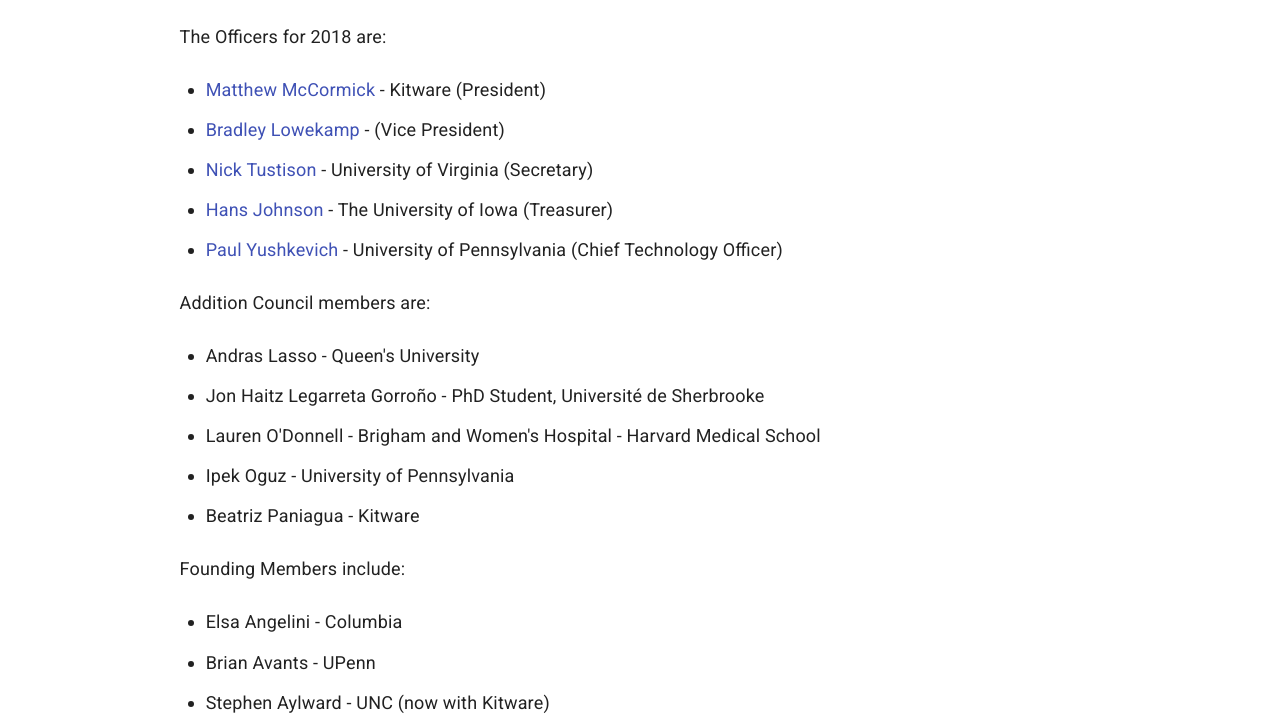
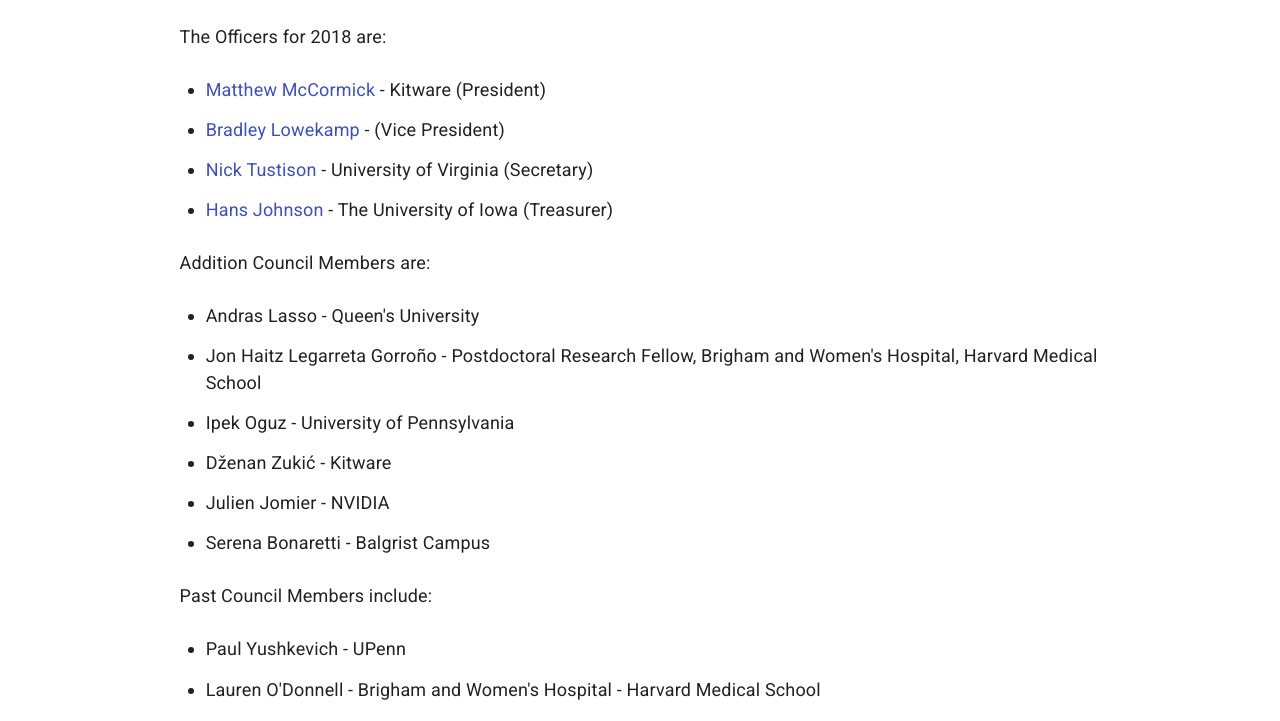
Before and after one commit to InsightSoftwareConsortium/insightsoftwareconsortium.org, a Gatsby site: page /council in a window 1280 px wide. Shown: the part 217-938 px from the top of the page. Built offline with nearby package versions, Linux system fonts and the light colour scheme; Gatsby itself is replaced by a stand-in of ours.

Commit message:
DOC: Add new and retired Council members

```diff
--- a/src/pages/council.js
+++ b/src/pages/council.js
@@ -41,30 +41,24 @@
             <MuiLink href="mailto:hans-johnson@uiowa.edu">Hans Johnson</MuiLink>{' '}
             - The University of Iowa (Treasurer)
           </li>
-          <li>
-            <MuiLink href="mailto:pauly2@mail.med.upenn.edu">
-              Paul Yushkevich
-            </MuiLink>{' '}
-            - University of Pennsylvania (Chief Technology Officer)
-          </li>
         </ul>
 
-        <p>Addition Council members are:</p>
+        <p>Addition Council Members are:</p>
         <ul>
           <li>Andras Lasso - Queen's University</li>
-          <li>
-            Jon Haitz Legarreta Gorroño - PhD Student, Université de Sherbrooke
-          </li>
-          <li>
-            Lauren O'Donnell - Brigham and Women's Hospital - Harvard Medical
-            School
-          </li>
+          <li>Jon Haitz Legarreta Gorroño - Postdoctoral Research Fellow, Brigham and Women&#39;s Hospital, Harvard Medical School</li>
           <li>Ipek Oguz - University of Pennsylvania </li>
+          <li>Dženan Zukić - Kitware</li>
+          <li>Julien Jomier - NVIDIA</li>
+          <li>Serena Bonaretti - Balgrist Campus</li>
+        </ul>
+        <p>Past Council Members include:</p>
+        <ul>
+          <li>Paul Yushkevich - UPenn</li>
+          <li>Lauren O'Donnell - Brigham and Women&#39;s Hospital - Harvard Medical School</li>
           <li>Beatriz Paniagua - Kitware</li>
-        </ul>
-        <p>Founding Members include:</p>
-        <ul>
-          <li> Elsa Angelini - Columbia</li>
+
+          <li>Elsa Angelini - Columbia</li>
           <li>Brian Avants - UPenn</li>
           <li>Stephen Aylward - UNC (now with Kitware)</li>
           <li>Dan Blezek - GE CRD</li>
@@ -80,7 +74,7 @@
           <li>Celina Imielinska - Columbia</li>
           <li>Yinpeng Jin - Columbia</li>
 
-          <li>Julien Jomier - UNC (now with Kitware)</li>
+          <li>Julien Jomier - UNC</li>
           <li>Jisung Kim - UNC</li>
           <li>Brad King - Kitware</li>
           <li>Bill Lorensen - GE CRD</li>
```
